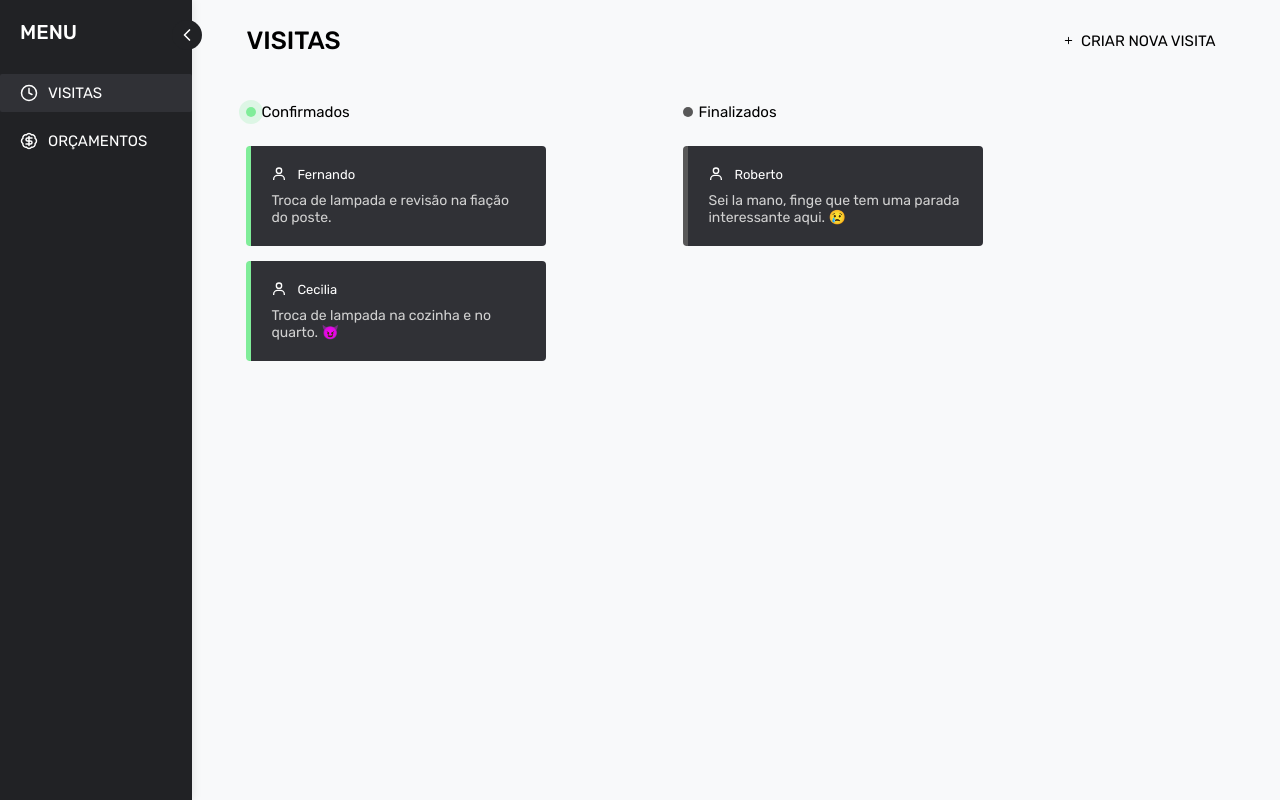
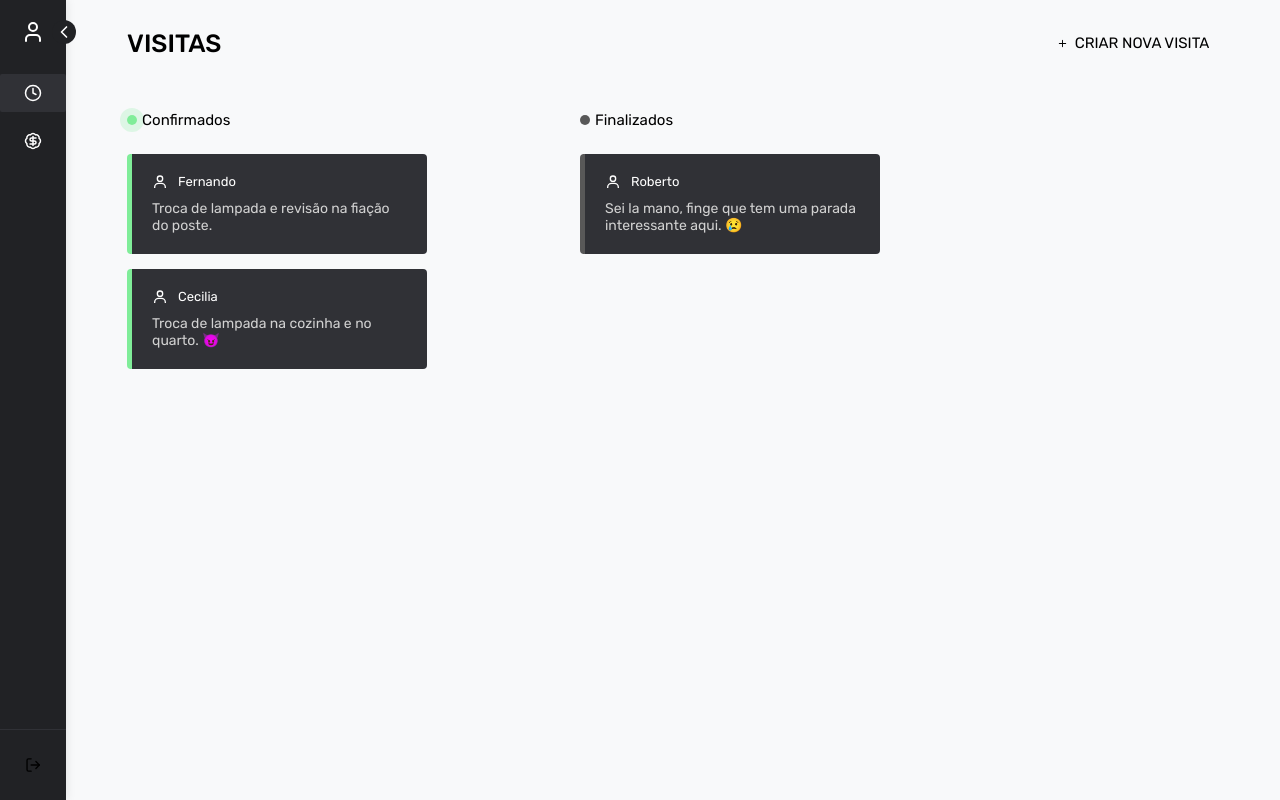
Before and after one commit to Tcc-frei/frontend, a React (Vite) app: page / in a window 1280 px wide. Built offline with nearby package versions, Linux system fonts and the light colour scheme; sample sign-in values are in the browser's storage.

Commit message:
styles: estilizando sidebar

```diff
--- a/src/App.jsx
+++ b/src/App.jsx
@@ -15,6 +15,7 @@ import axios from "axios";
 import { horarios } from "./mocks/horarios-mocks.js";
 import { ModalVisita } from "./components/visita-modal/index.jsx";
 import { BadgeDollarSign, ChevronLeft, Clock } from "lucide-react";
+import { Sidebar } from "./components/sidebar/index.jsx";
 
 export function App() {
   const [showClienteModal, setShowClienteModal] = useState(false);
@@ -101,25 +102,7 @@ export function App() {
 
   return (
     <main className="pagina-visita">
-      <nav className="barra-lateral">
-        <div className="btn-barra">
-          <ChevronLeft size={20} />
-        </div>
-
-        <h2 className="menu-titulo">Menu</h2>
-
-        <ul className="lista">
-          <li className="item-lista selecionado">
-            <Clock size={18} />
-            <a href="">Visitas</a>
-          </li>
-
-          <li className="item-lista">
-            <BadgeDollarSign size={18} />
-            <a href="">Orçamentos</a>
-          </li>
-        </ul>
-      </nav>
+      <Sidebar />
 
       <div className="main-content">
         <div className="cabecalho-visita">
--- a/src/app.scss
+++ b/src/app.scss
@@ -21,76 +21,6 @@
 
     .admin-img {
       font-size: 20px;
-    }
-  }
-
-  .barra-lateral {
-    background-color: #212225;
-    color: #fff;
-    height: 100vh;
-    min-width: 15%;
-    // min-width: 10px;
-    // padding: 20px;
-    z-index: 999;
-
-    position: relative;
-    left: 0;
-    top: 0;
-    box-shadow: 0 0 10px rgba(0, 0, 0, 0.1);
-    transition: all 0.25s;
-
-    .btn-barra {
-      position: absolute;
-      top: 20px;
-      right: -10px;
-      background-color: #212225;
-      padding: 5px;
-      border-radius: 50px;
-      cursor: pointer;
-
-      display: flex;
-      align-items: center;
-      justify-content: center;
-    }
-
-    .menu-titulo {
-      text-transform: uppercase;
-      font: 500 20px "Rubik";
-      margin: 20px;
-    }
-
-    .lista {
-      margin-top: 30px;
-      display: flex;
-      flex-direction: column;
-      gap: 10px;
-
-      .item-lista.selecionado {
-        background-color: #303136;
-      }
-
-      .item-lista {
-        padding: 10px 20px;
-        cursor: pointer;
-        border-radius: 2px;
-        display: flex;
-        gap: 10px;
-        align-items: center;
-        // justify-content: center;
-
-        .icone {
-          height: 20px;
-          color: white;
-        }
-
-        a {
-          text-transform: uppercase;
-          font: 400 15px "Rubik";
-          color: white;
-          height: auto;
-          align-items: flex-start;
-        }
-      }
     }
   }
 
--- /dev/null
+++ b/src/components/sidebar/index.jsx
@@ -0,0 +1,56 @@
+import { useState } from "react";
+import {
+  ChevronLeft,
+  Clock,
+  BadgeDollarSign,
+  LogOut,
+  User,
+} from "lucide-react";
+
+import "./styles.scss";
+
+export function Sidebar() {
+  const [sidebarAberto, setSidebarAberto] = useState(false);
+
+  function abrirSidebar() {
+    setSidebarAberto(!sidebarAberto);
+  }
+
+  return (
+    <nav className={`barra-lateral ${sidebarAberto && "aberto"}`}>
+      <div className="btn-barra" onClick={abrirSidebar}>
+        <ChevronLeft size={20} />
+      </div>
+
+      <div className="header-sidebar">
+        <User />
+
+        {sidebarAberto && (
+          <div className="user-info">
+            <p>Rodrygo</p>
+            <span>Administrador</span>
+          </div>
+        )}
+      </div>
+
+      <ul className="lista" style={{ flex: 1 }}>
+        <li className="item-lista selecionado">
+          <Clock size={18} />
+          {sidebarAberto && <a href="">Visitas</a>}
+        </li>
+
+        <li className="item-lista">
+          <BadgeDollarSign size={18} />
+          {sidebarAberto && <a href="">Orçamentos</a>}
+        </li>
+      </ul>
+
+      <div className="logout-container">
+        <button className="btn-sair">
+          <LogOut size={20} />
+          {sidebarAberto && <span>Sair</span>}
+        </button>
+      </div>
+    </nav>
+  );
+}
--- /dev/null
+++ b/src/components/sidebar/styles.scss
@@ -0,0 +1,128 @@
+.barra-lateral.aberto {
+  min-width: 15%;
+
+  .btn-barra {
+    transform: rotate(-180deg);
+  }
+
+  .lista .item-lista,
+  .btn-sair,
+  .header-sidebar {
+    justify-content: flex-start !important;
+  }
+
+  // .btn-sair {
+  //   justify-content: flex-start !important;
+  // }
+}
+
+.barra-lateral {
+  background-color: #212225;
+  color: #fff;
+  height: 100vh;
+  // min-width: 15%;
+  min-width: 10px;
+  // padding: 20px;
+  z-index: 999;
+
+  position: relative;
+  left: 0;
+  top: 0;
+  box-shadow: 0 0 10px rgba(0, 0, 0, 0.1);
+  transition: all 0.5s;
+
+  display: flex;
+  flex-direction: column;
+
+  .btn-barra {
+    position: absolute;
+    top: 20px;
+    right: -10px;
+    background-color: #212225;
+    padding: 2px;
+    border-radius: 50px;
+    cursor: pointer;
+    transition: all 0.43s;
+
+    display: flex;
+    align-items: center;
+    justify-content: center;
+  }
+
+  .header-sidebar {
+    margin: 20px 15px;
+
+    display: flex;
+    align-items: center;
+    justify-content: center;
+    gap: 10px;
+    // border-bottom: 1px solid #303136;
+
+    .user-info {
+      p {
+        font: 400 16px "Rubik";
+      }
+
+      span {
+        font: 400 14px "Rubik";
+        color: #6b6b6b;
+      }
+    }
+  }
+
+  .lista {
+    margin-top: 10px;
+    display: flex;
+    flex-direction: column;
+    gap: 10px;
+
+    .item-lista.selecionado {
+      background-color: #303136;
+    }
+
+    .item-lista {
+      padding: 10px 20px;
+      cursor: pointer;
+      border-radius: 2px;
+      display: flex;
+      gap: 10px;
+      align-items: center;
+      justify-content: center;
+
+      a {
+        text-transform: uppercase;
+        font: 400 15px "Rubik";
+        color: white;
+        align-items: flex-start;
+      }
+    }
+  }
+
+  .logout-container {
+    border-top: 1px solid #303136;
+    padding: 15px;
+
+    .btn-sair {
+      background-color: transparent;
+      display: flex;
+      align-items: center;
+      justify-content: center;
+      gap: 10px;
+      border-radius: 4px;
+      padding: 10px;
+      border: none;
+      width: 100%;
+      cursor: pointer;
+      transition: all 0.25s;
+
+      &:hover {
+        background-color: #ff5f5f;
+      }
+
+      span {
+        color: white;
+        font: 400 16px "Rubik";
+      }
+    }
+  }
+}
```
